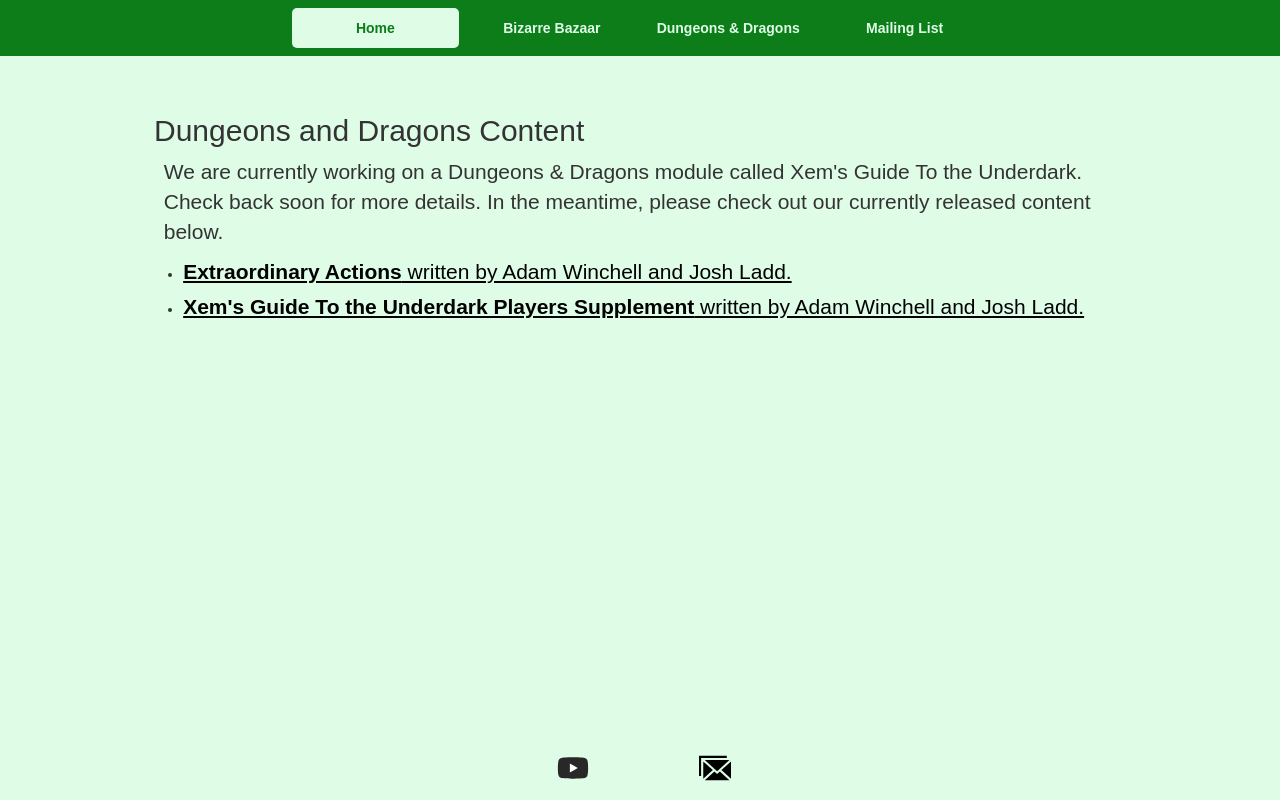
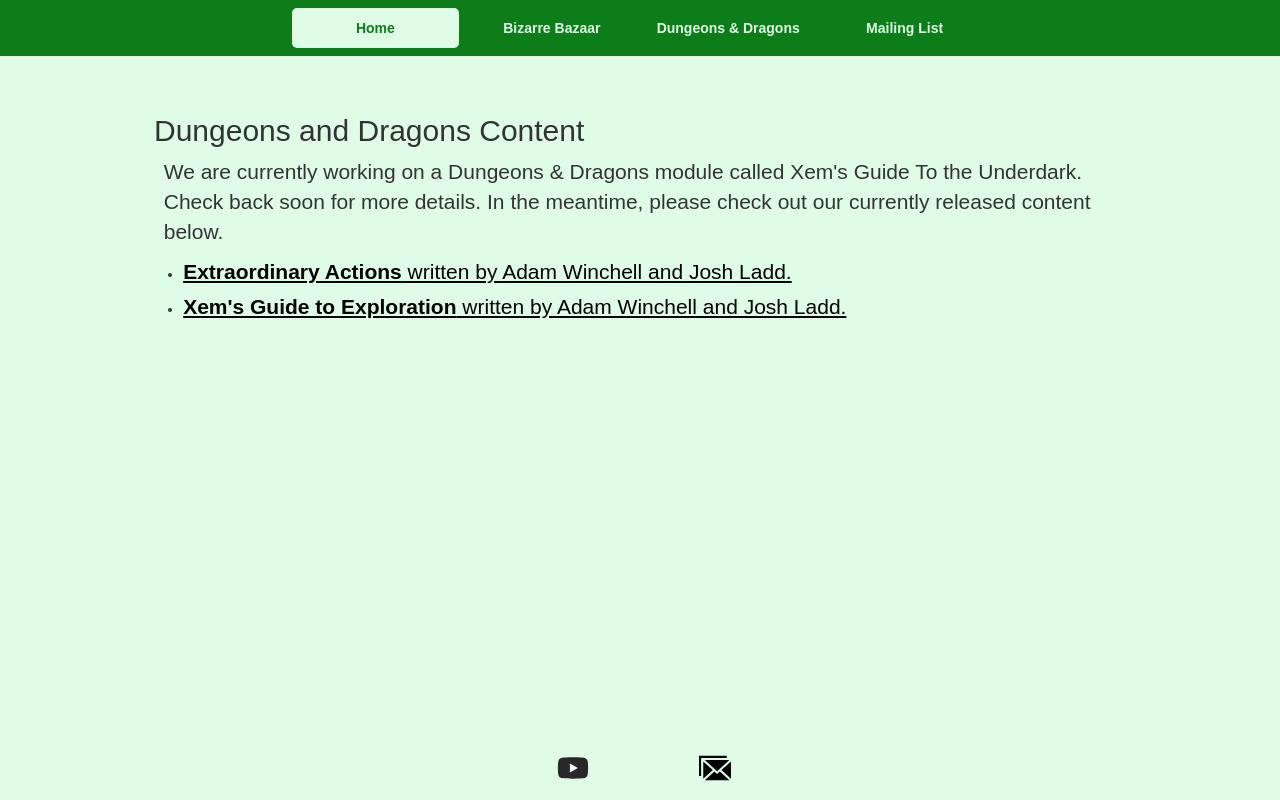
Before and after one commit to adam-winchell/real_nito_games, a SvelteKit app: page /dnd in a window 1280 px wide. Built offline with nearby package versions, Linux system fonts and the light colour scheme.

Commit message:
new supplement

```diff
--- a/src/routes/dnd/+page.svelte
+++ b/src/routes/dnd/+page.svelte
@@ -11,8 +11,8 @@
             </a>
         </li>
         <li>
-            <a  href="https://github.com/adam-winchell/Xem-s-Guide-To-the-Underdark-PDFs/blob/main/output/XGU_Players_Supplement.pdf">
-                <strong>Xem's Guide To the Underdark Players Supplement </strong>  written by Adam Winchell and Josh Ladd.
+            <a  href="https://www.dmsguild.com/product/448158/Xems-Guide-to-Exploration?affiliate_id=3603198">
+                <strong>Xem's Guide to Exploration </strong>  written by Adam Winchell and Josh Ladd.
             </a>
         </li>
     </ul>
```
